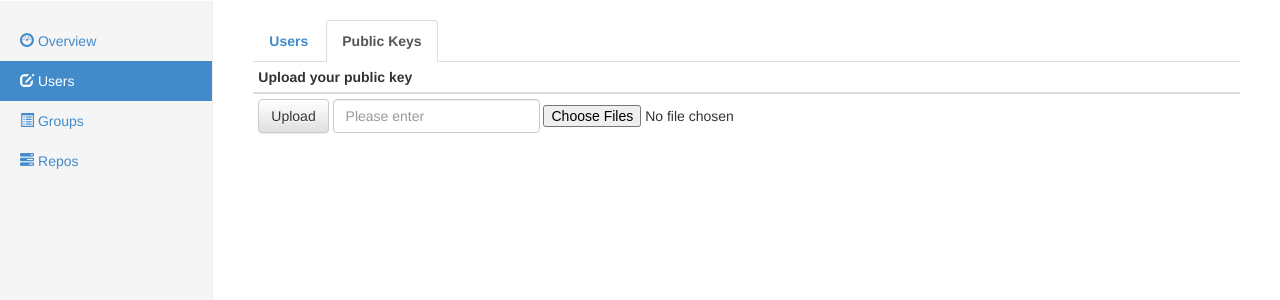
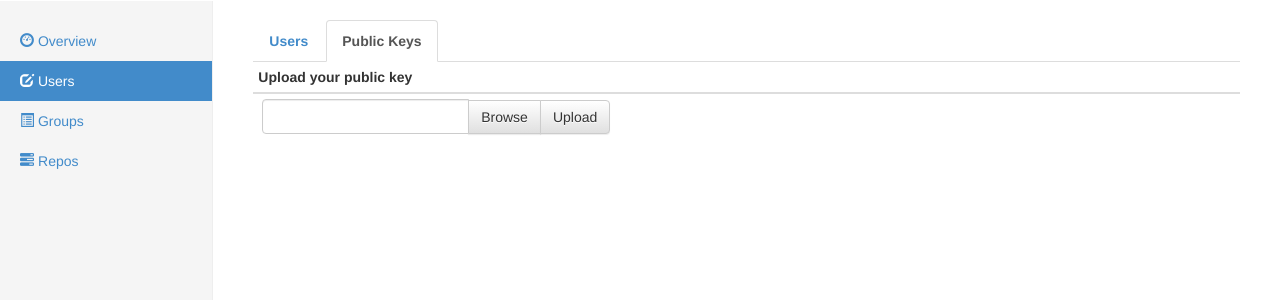
Before and after one commit to asdfII/gitoweb, a Flask app: template templates/user.html in a window 1280 px wide, after a click on "Public Keys". Shown: the part 50-350 px from the top of the page. Run offline with Flask 2, Linux system fonts and the light colour scheme; the template is opened without the code that fills it: most values are stand-ins (such as "Sample title", 1, 10 or a date in 2020); some libraries are stand-ins or nearby versions.

Commit message:
Go Ahead

```diff
--- a/templates/user.html
+++ b/templates/user.html
@@ -55,14 +55,16 @@
         <tr>
           <td>
             <form class="form-inline" role="form" method="POST" enctype="multipart/form-data">
-              <button type="submit" class="btn btn-default">Upload</button>
               <div class="form-group">
-                <label class="sr-only" for="keyName">Key Name</label>
-                <input type="text" class="form-control" id="keyName" placeholder="Please enter">
+                <label class="sr-only" for="inputfile">Key Path</label>
+                <input type="file" id="inputfile" name="keyFile" style="display:none" multiple>
               </div>
-              <div class="form-group">
-                <label class="sr-only" for="inputfile">Kye Path</label>
-                <input type="file" id="inputfile" name="keyFile" multiple>
+              <div class="input-group">
+                <input type="text" id="inputpath" class="input-large form-control" style="height:35px;">
+                <span class="input-group-btn">
+                <button class="btn btn-default" type="button" onclick="$('input[id=inputfile]').click();">Browse</button>
+                <button type="submit" class="btn btn-default">Upload</button>
+                </span>
               </div>
             </form>
           </td>
@@ -89,4 +91,10 @@
     </script>#}-->
   </div>
 </div>
+<script>
+
+$('input[id=inputfile').change(function() {
+    $('#inputpath').val($(this).val());
+});
+</script>
 {% endblock %}
--- a/utils/traversal.py
+++ b/utils/widgets.py
@@ -18,3 +18,9 @@ def item_traversal(dir):
         if os.path.isdir(l1_abs):
             item_dict[l1_item] = os.listdir(l1_abs)
     return item_dict
+
+
+def allowed_file(filename, extensions):
+    ALLOWED_EXTENSIONS = set(extensions)
+    return '.' in filename and \
+        filename.rsplit('.', 1)[1] in ALLOWED_EXTENSIONS
```
Also changed, not shown: group/views.py (+12 -8 lines), user/views.py (+3 -8 lines), 2 other files.
